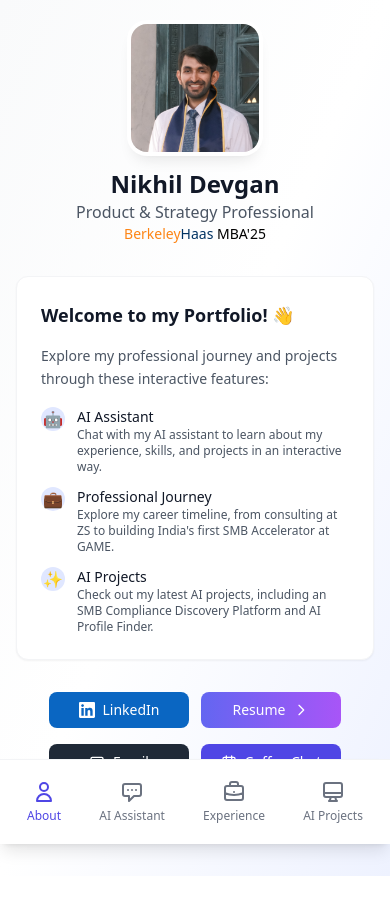
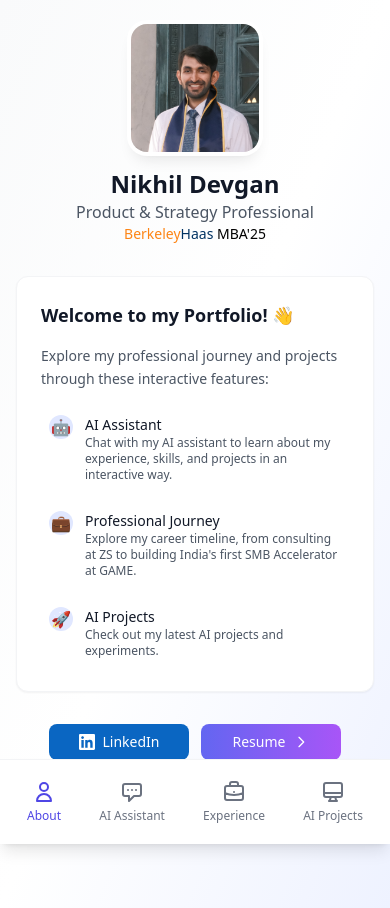
Before and after one commit to NDGitt/nikhil-portfolio, a React (Vite) app: page /#/ in a window 390 px wide. Before the commit the page ends 876 px from the top, so only its background shows below. Built offline with nearby package versions, Linux system fonts and the light colour scheme; a web font is replaced by a local one.

Commit message:
Buttons on mobile view in intro and now clickable

```diff
--- a/src/components/MobileView.tsx
+++ b/src/components/MobileView.tsx
@@ -47,35 +47,44 @@ const MobileView = () => {
                   Explore my professional journey and projects through these interactive features:
                 </p>
                 <div className="space-y-3">
-                  <div className="flex items-start space-x-3">
+                  <button
+                    onClick={() => setActiveSection('chat')}
+                    className="w-full flex items-start space-x-3 p-2 rounded-lg transition-colors hover:bg-indigo-50"
+                  >
                     <span className="flex-shrink-0 w-6 h-6 bg-indigo-100 rounded-full flex items-center justify-center text-indigo-600">
                       🤖
                     </span>
-                    <div>
+                    <div className="text-left">
                       <p className="text-sm font-medium text-gray-900">AI Assistant</p>
                       <p className="text-xs text-gray-600">Chat with my AI assistant to learn about my experience, skills, and projects in an interactive way.</p>
                     </div>
-                  </div>
+                  </button>
 
-                  <div className="flex items-start space-x-3">
+                  <button
+                    onClick={() => setActiveSection('experience')}
+                    className="w-full flex items-start space-x-3 p-2 rounded-lg transition-colors hover:bg-indigo-50"
+                  >
                     <span className="flex-shrink-0 w-6 h-6 bg-indigo-100 rounded-full flex items-center justify-center text-indigo-600">
                       💼
                     </span>
-                    <div>
+                    <div className="text-left">
                       <p className="text-sm font-medium text-gray-900">Professional Journey</p>
                       <p className="text-xs text-gray-600">Explore my career timeline, from consulting at ZS to building India's first SMB Accelerator at GAME.</p>
                     </div>
-                  </div>
+                  </button>
 
-                  <div className="flex items-start space-x-3">
+                  <button
+                    onClick={() => setActiveSection('ai')}
+                    className="w-full flex items-start space-x-3 p-2 rounded-lg transition-colors hover:bg-indigo-50"
+                  >
                     <span className="flex-shrink-0 w-6 h-6 bg-indigo-100 rounded-full flex items-center justify-center text-indigo-600">
-                      ✨
+                      🚀
                     </span>
-                    <div>
+                    <div className="text-left">
                       <p className="text-sm font-medium text-gray-900">AI Projects</p>
-                      <p className="text-xs text-gray-600">Check out my latest AI projects, including an SMB Compliance Discovery Platform and AI Profile Finder.</p>
+                      <p className="text-xs text-gray-600">Check out my latest AI projects and experiments.</p>
                     </div>
-                  </div>
+                  </button>
                 </div>
               </div>
             </div>
```
